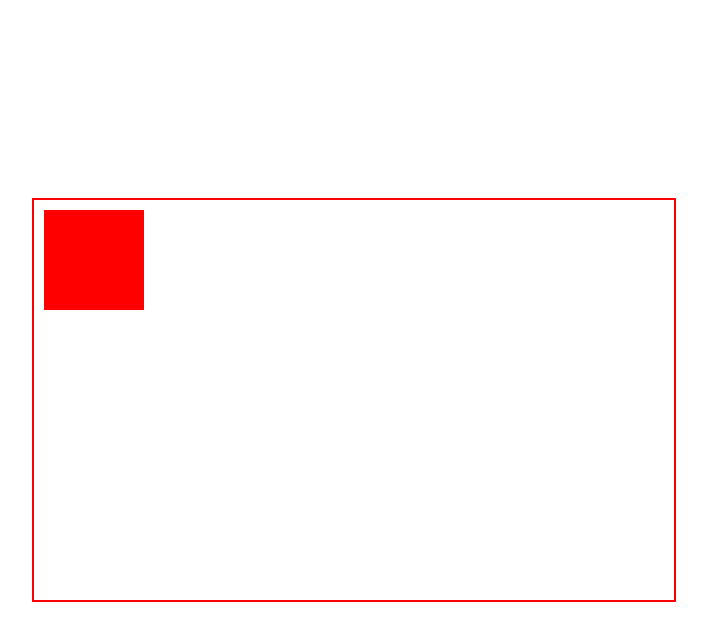
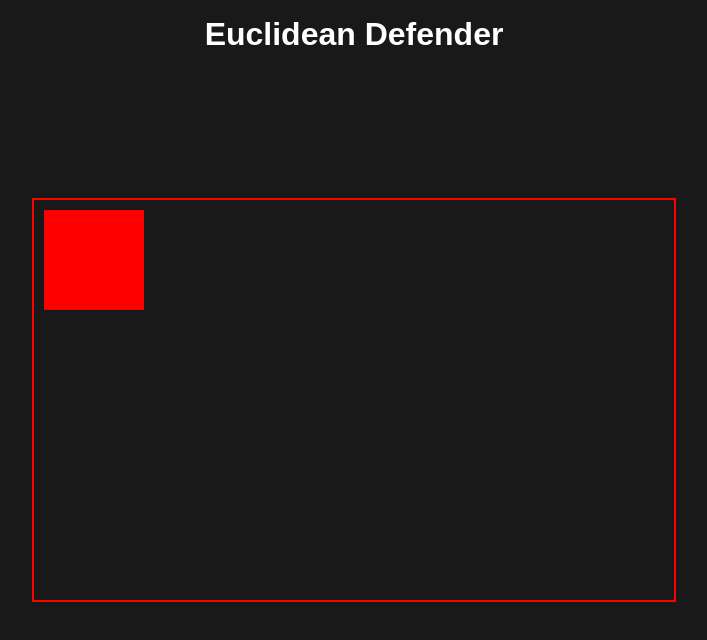
Before and after one commit to hiten52/Euclidean-Defender, a website built with webpack: page index.html in a window 1280 px wide. Shown: the whole page, without its empty margins (286-993 px from the left). Built offline with nearby package versions, Linux system fonts and the light colour scheme.

Commit message:
feat: add navbar

```diff
--- a/index.html
+++ b/index.html
@@ -7,6 +7,9 @@
     <title>Euclidean Defender</title>
   </head>
   <body>
+    <header>
+      <h1>Euclidean Defender</h1>
+    </header>
     <canvas id="canvas"></canvas>
     <script src="./build/bundle.js"></script>
   </body>
--- a/src/styles/style.css
+++ b/src/styles/style.css
@@ -1,4 +1,5 @@
 * {
+  font-family:Arial, Helvetica, sans-serif;
   box-sizing: border-box;
   margin: 0;
   padding: 0;
@@ -6,6 +7,13 @@
 
 body {
   overflow: hidden;
+  background-color: rgba(0, 0, 0, 0.902);
+}
+
+header {
+  color: white;
+  text-align: center;
+  padding-block: 1rem;
 }
 
 canvas {
```
